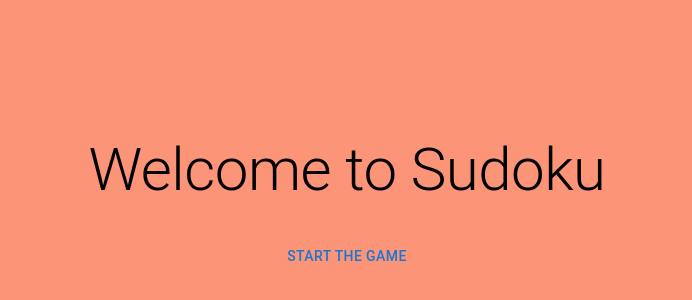
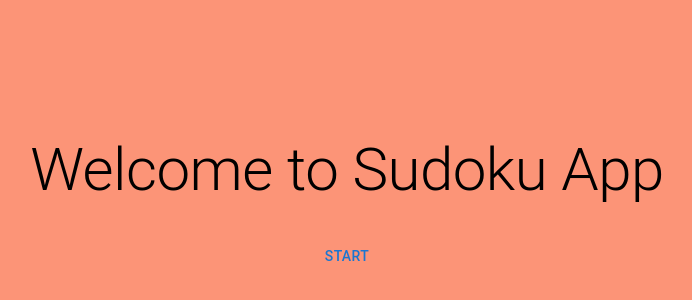
Before and after one commit to AeenPah/sudoku-app, a Next.js app: page / in a window 1280 px wide. Shown: the part 196-496 px from the top of the page, without its empty margins (293-985 px from the left). Built offline with nearby package versions, Linux system fonts and the light colour scheme.

Commit message:
clean code.

```diff
--- a/src/app/page.tsx
+++ b/src/app/page.tsx
@@ -12,10 +12,8 @@ export default function Home() {
 
   return (
     <Stack alignItems="center" justifyContent="center" height="100vh" gap={4}>
-      <Typography variant="h2">Welcome to Sudoku</Typography>
-      <Button onClick={() => router.push("/sudoku-game")}>
-        Start the Game
-      </Button>
+      <Typography variant="h2">Welcome to Sudoku App</Typography>
+      <Button onClick={() => router.push("/sudoku-game")}>Start</Button>
     </Stack>
   );
 }
--- a/src/app/sudoku-game/page.tsx
+++ b/src/app/sudoku-game/page.tsx
@@ -5,7 +5,7 @@ function page() {
   return (
     <Stack>
       <Typography variant="h3">Sudoku Game</Typography>
-      {/* TODO: Add Sudoku Puzzle */}
+      {/* Sudoku Puzzle */}
       <Box m={10}>
         <SudokuPuzzle />
       </Box>
```
